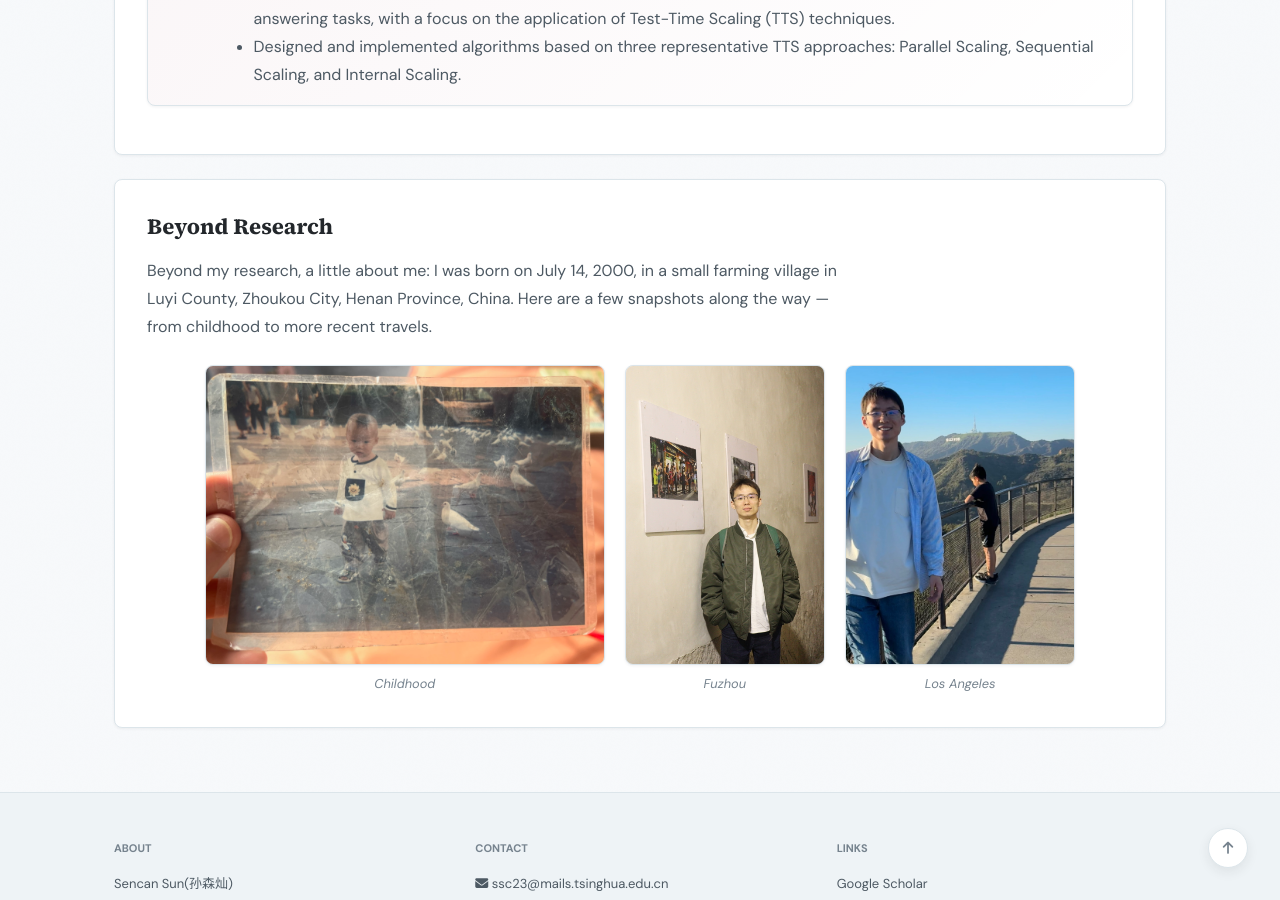
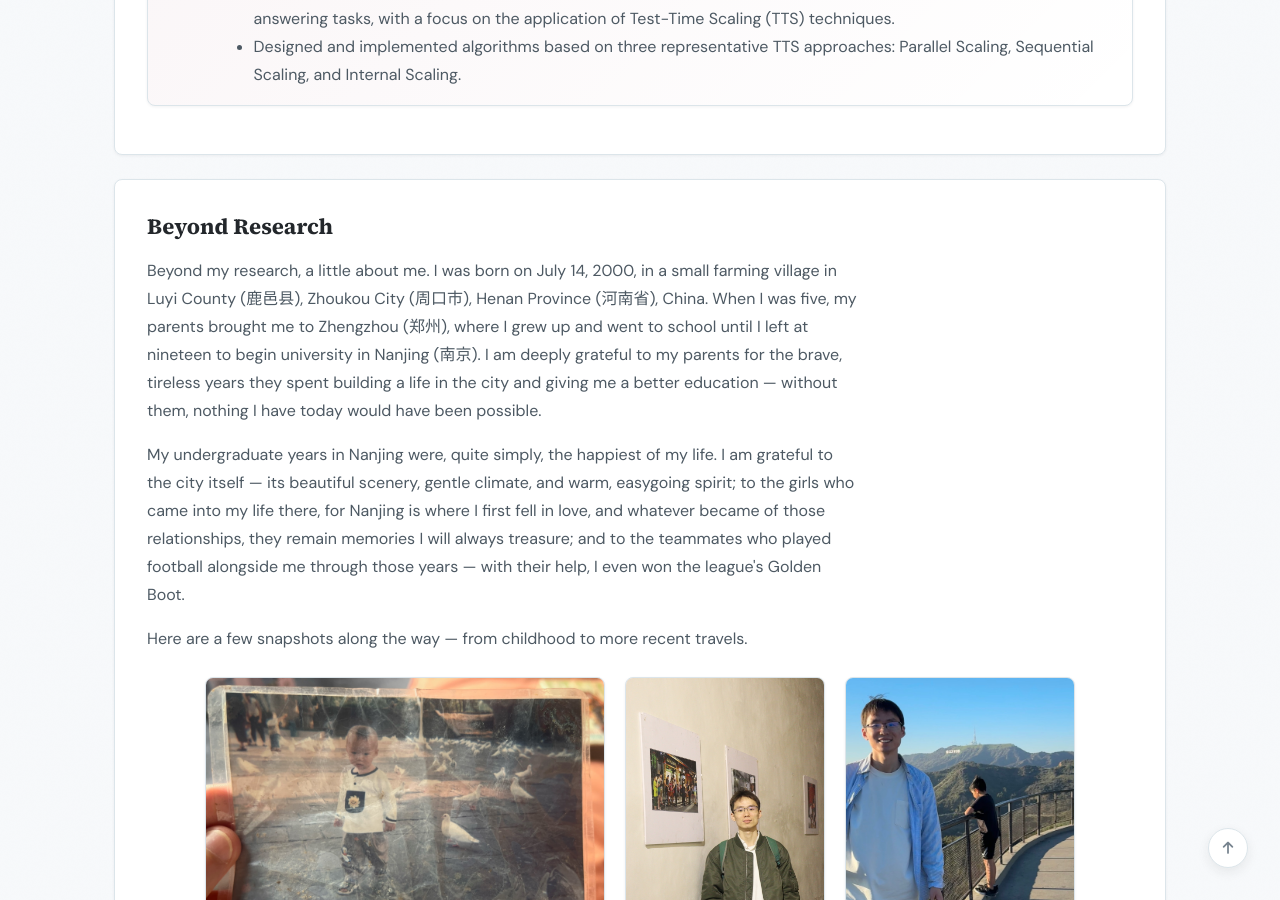
Before and after one commit to sunmoumou1/sunmoumou1.github.io, a Jekyll site: the page built from _pages/about.md, in a window 1280 px wide and 900 px high, scrolled down 1330 px. Built offline with Jekyll 4.4.1, drawn with Linux system fonts in a browser that asks for light colours; a style sheet for code colours, icons or effects is not loaded.

Commit message:
Expand About bio with personal narrative and Chinese place names
- Add Chinese names for Luyi (鹿邑县), Zhoukou (周口市), Henan (河南省),
  Zhengzhou (郑州), and Nanjing (南京)
- Add narrative on moving to Zhengzhou, university in Nanjing, and gratitude
  to family, the city, and football teammates

Co-Authored-By: Claude Opus 4.8 <noreply@anthropic.com>

```diff
--- a/_pages/about.md
+++ b/_pages/about.md
@@ -289,7 +289,9 @@ photo-gallery / photo-card:
 {% endcomment %}
 <div class="section-card" markdown="0">
 <h3>Beyond Research</h3>
-<p>Beyond my research, a little about me: I was born on July 14, 2000, in a small farming village in Luyi County, Zhoukou City, Henan Province, China. Here are a few snapshots along the way — from childhood to more recent travels.</p>
+<p>Beyond my research, a little about me. I was born on July 14, 2000, in a small farming village in Luyi County (鹿邑县), Zhoukou City (周口市), Henan Province (河南省), China. When I was five, my parents brought me to Zhengzhou (郑州), where I grew up and went to school until I left at nineteen to begin university in Nanjing (南京). I am deeply grateful to my parents for the brave, tireless years they spent building a life in the city and giving me a better education — without them, nothing I have today would have been possible.</p>
+<p>My undergraduate years in Nanjing were, quite simply, the happiest of my life. I am grateful to the city itself — its beautiful scenery, gentle climate, and warm, easygoing spirit; to the girls who came into my life there, for Nanjing is where I first fell in love, and whatever became of those relationships, they remain memories I will always treasure; and to the teammates who played football alongside me through those years — with their help, I even won the league's Golden Boot.</p>
+<p>Here are a few snapshots along the way — from childhood to more recent travels.</p>
 <div class="photo-gallery">
 <figure class="photo-card">
 <img src="{{ '/images/child.JPG' | relative_url }}" alt="Sencan Sun as a young child" loading="lazy">
```
